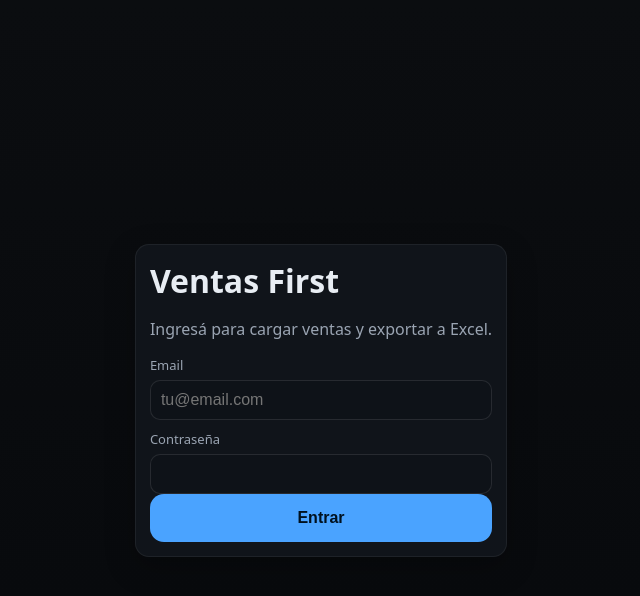
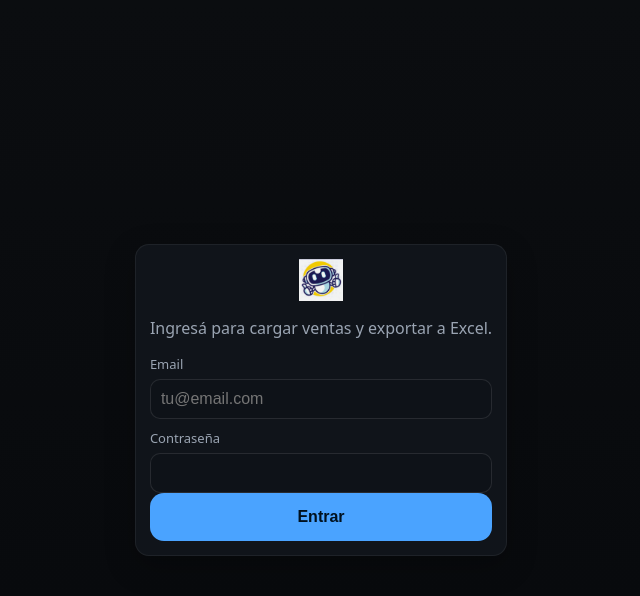
Before and after one commit to hdrut/FirstImports, a FastAPI app: page /login in a window 1280 px wide. Shown: the top 596 px of the page, without its empty margins (319-959 px from the left). Run offline with FastAPI, Linux system fonts and the light colour scheme; some libraries are stand-ins or nearby versions.

Commit message:
Update login.html to include logo

```diff
--- a/templates/login.html
+++ b/templates/login.html
@@ -8,7 +8,11 @@
 </head>
 <body class="center">
   <div class="card">
-    <h1>{{ app }}</h1>
+    <div style="display:flex; justify-content:center; margin-bottom:10px;">
+      <img src="/static/brand/logoFirst.png"
+         alt="First Imports Seguridad"
+         style="height:42px; width:auto; opacity:.95;">
+    </div>
     <p class="muted">Ingresá para cargar ventas y exportar a Excel.</p>
 
     {% if error %}<div class="alert">{{ error }}</div>{% endif %}
```
